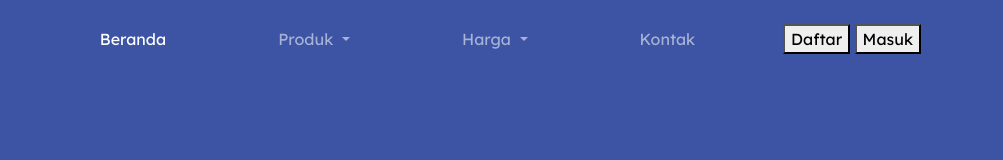
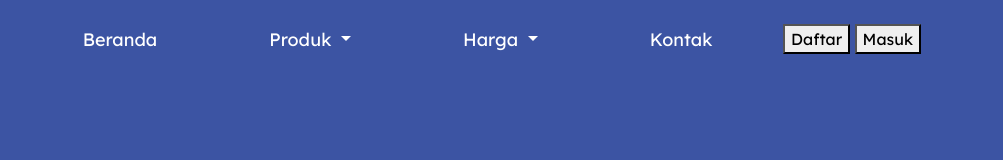
Before and after one commit to Apipun1551/ANTS, a plain HTML site: page index.html in a window 1280 px wide. Shown: the full height of the page, 277-1280 px from the left. Drawn offline with nearby package versions, Linux system fonts and the light colour scheme.

Commit message:
Menambahkan style nav-link

```diff
--- a/css/style.css
+++ b/css/style.css
@@ -9,3 +9,9 @@ body {
     font-family: 'Lexend', sans-serif;
     background-color: var(---primary);
 }
+
+.nav-link {
+    font-size: 18px;
+    color: white!important;
+    font-weight: 400;
+}
```
